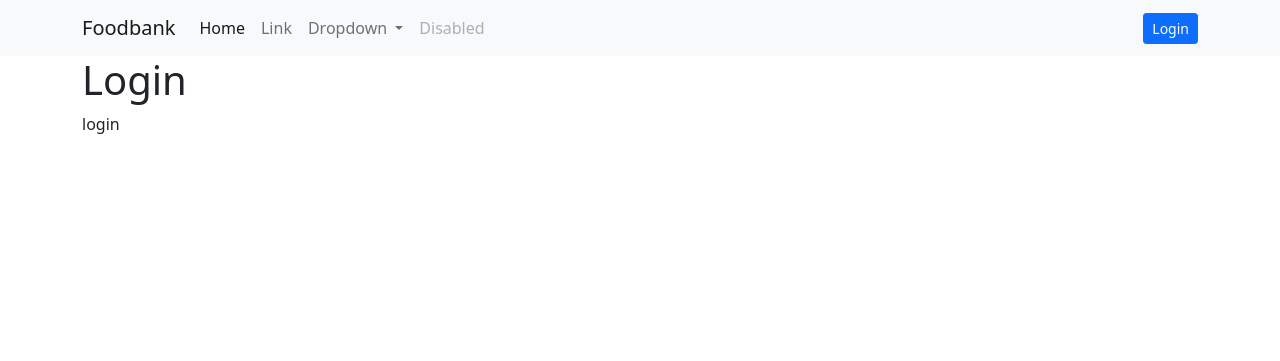
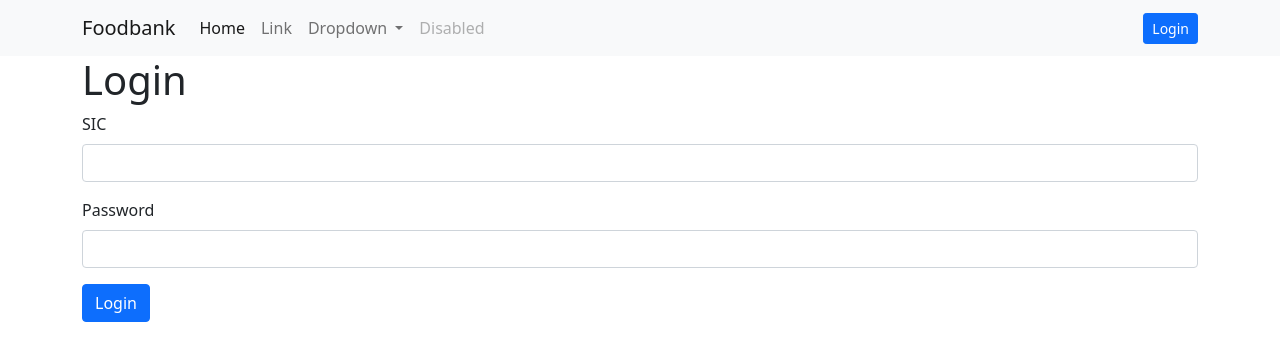
Before and after one commit to santoshkpatro/foodbank, a Django app: template templates/accounts/login.html in a window 1280 px wide. Shown: the top 361 px of the page. Run offline with Django 3.2, Linux system fonts and the light colour scheme; the template is opened without the code that fills it, so the values that code supplies are empty.

Commit message:
login logout is done

```diff
--- a/accounts/urls.py
+++ b/accounts/urls.py
@@ -4,4 +4,5 @@ from . import views
 
 urlpatterns = [
     path('login/', views.login_view, name='login'),
+    path('logout/', views.logout_view, name='logout'),
 ]
--- a/templates/accounts/login.html
+++ b/templates/accounts/login.html
@@ -3,6 +3,17 @@
 {% block body %}
 <div class="container">
     <h1>Login</h1>
-    <p>login</p>
+    <form action="{% url 'login' %}" method="post">
+        {% csrf_token %}
+        <div class="mb-3">
+            <label for="exampleInputEmail1" class="form-label">SIC</label>
+            <input type="text" class="form-control" id="exampleInputEmail1" aria-describedby="emailHelp" name="sic" required>
+        </div>
+        <div class="mb-3">
+            <label for="exampleInputPassword1" class="form-label">Password</label>
+            <input type="password" class="form-control" id="exampleInputPassword1" name="password" required>
+        </div>
+        <button type="submit" class="btn btn-primary">Login</button>
+    </form>
 </div>
 {% endblock %}
--- a/templates/navbar.html
+++ b/templates/navbar.html
@@ -34,11 +34,11 @@
             <ul class="navbar-nav">
                 {% if not request.user.is_authenticated %}
                 <li class="nav-item">
-                    <a class="btn btn-sm btn-primary">Login</a>
+                    <a href="{% url 'login' %}" class="btn btn-sm btn-primary">Login</a>
                 </li>
                 {% else %}
                 <li class="nav-item">
-                    <a class="btn btn-sm btn-secondary">Logout</a>
+                    <a href="{% url 'logout' %}" class="btn btn-sm btn-secondary">Logout</a>
                 </li>
                 {% endif %}
             </ul>
```
Also changed, not shown: accounts/views.py (+17 -1 lines).
